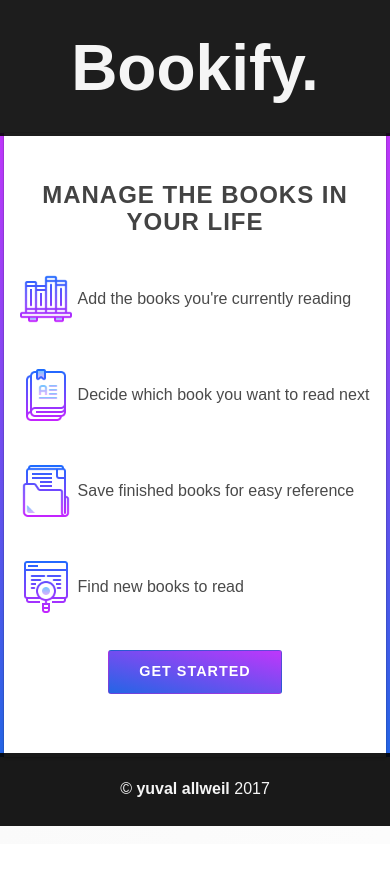
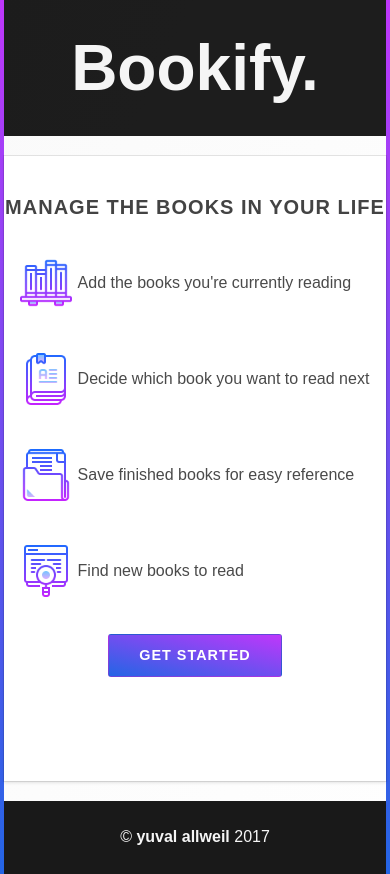
Before and after one commit to themarquisdesheric/booklist-redux, a React (Create React App) app in the folder app/: page / in a window 390 px wide. Before the commit the page ends 844 px from the top, so only its background shows below. Built offline with nearby package versions, Linux system fonts and the light colour scheme.

Commit message:
make responsive

```diff
--- a/app/src/App.scss
+++ b/app/src/App.scss
@@ -20,7 +20,7 @@ html {
 }
 
 body {
-  margin: 0 0 69px;
+  margin: 0;
   padding: 0;
   font-family: sans-serif;
   text-align: center;
@@ -34,11 +34,6 @@ body {
 
 header {
   background: rgba(5, 5, 5, 0.9);
-  width: 100%;
-  position: fixed;
-  top: 0;
-  left: 0;
-  z-index: 10;
 
   h1.title {
     color: #fff;
@@ -50,7 +45,10 @@ header {
 }
 
 .get-started {
-  margin: 8.3em auto 1px;
+  margin: 0 auto;
+  padding: 1.25em 0;
+  // viewport height - header height - footer height
+  min-height: calc(100vh - 136px - 73px);
 
   .box {
     min-height: 74vh;
@@ -93,9 +91,10 @@ header {
 .booklist {
   min-width: 340px;
   max-width: 800px;
-  min-height: 69.6vh;
-  margin: 8.5em auto 2em;
   padding: 2em 2em 0;
+  margin: 2em auto;
+  // viewport height - header height - footer height - content margin
+  min-height: calc(100vh - 136px - 73px - 4em);
 
   .tabs li {
     background: #eee;
@@ -243,11 +242,7 @@ form {
 
 .footer {
   background: rgba(0, 0, 0, 0.9);
-  position: absolute;
-  bottom: 0;
-  left: 0;
   height: 73px;
-  width: 100%;
   padding: 1.5em;
 
   span { font-weight: 900; }
--- a/app/src/components/ui/GetStarted.jsx
+++ b/app/src/components/ui/GetStarted.jsx
@@ -19,7 +19,7 @@ const GetStarted = () => {
   return (
     <div className="get-started">
       <div className="box">
-        <h3 className="title is-4 is-uppercase">Manage the books in your life</h3>
+        <h3 className="title is-size-5-mobile is-size-4-tablet is-uppercase">Manage the books in your life</h3>
 
         {content.map( ({ src, caption }) => (
           <div key={src} className="level">
```
Also changed, not shown: app/src/App.css.
